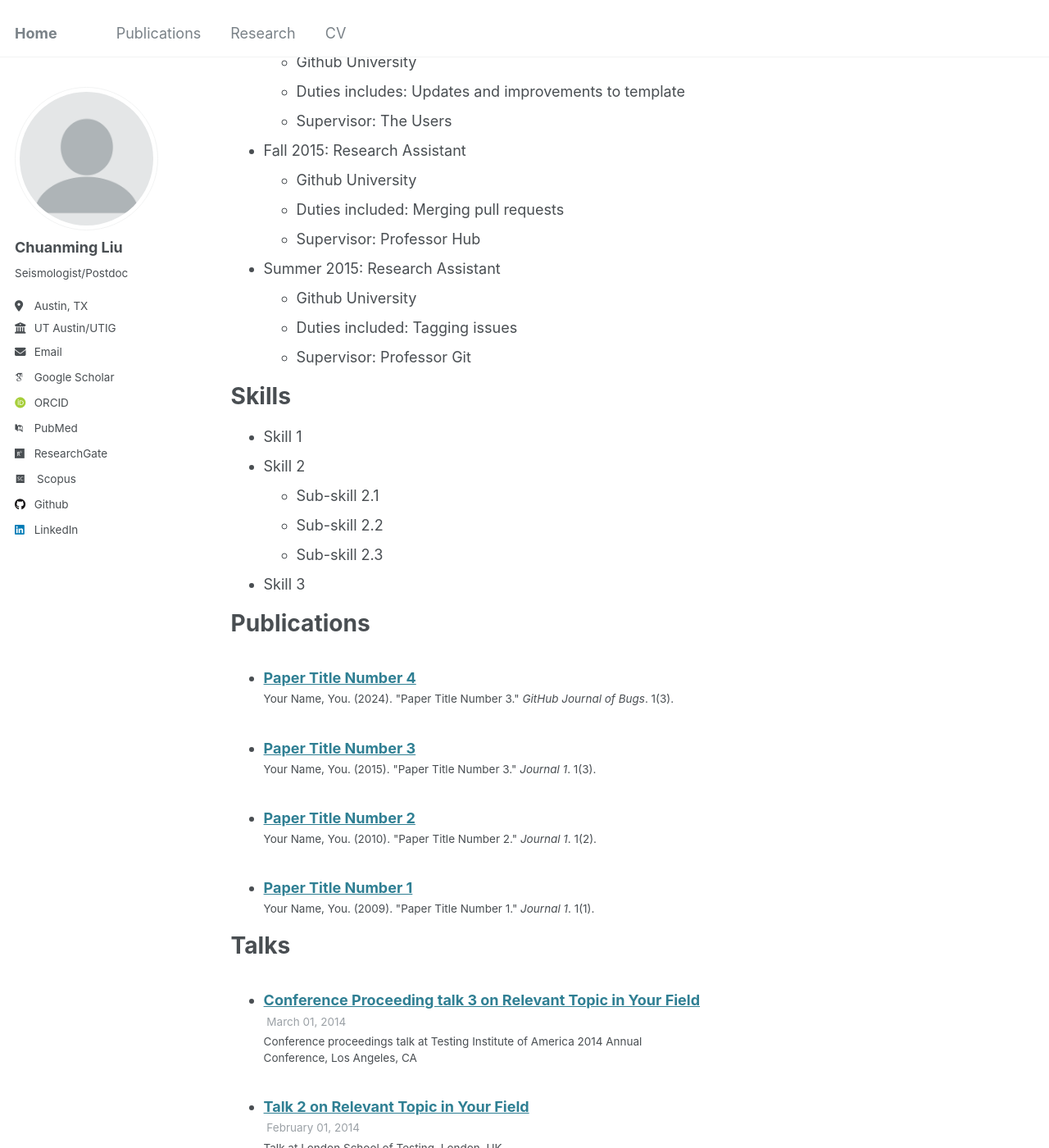
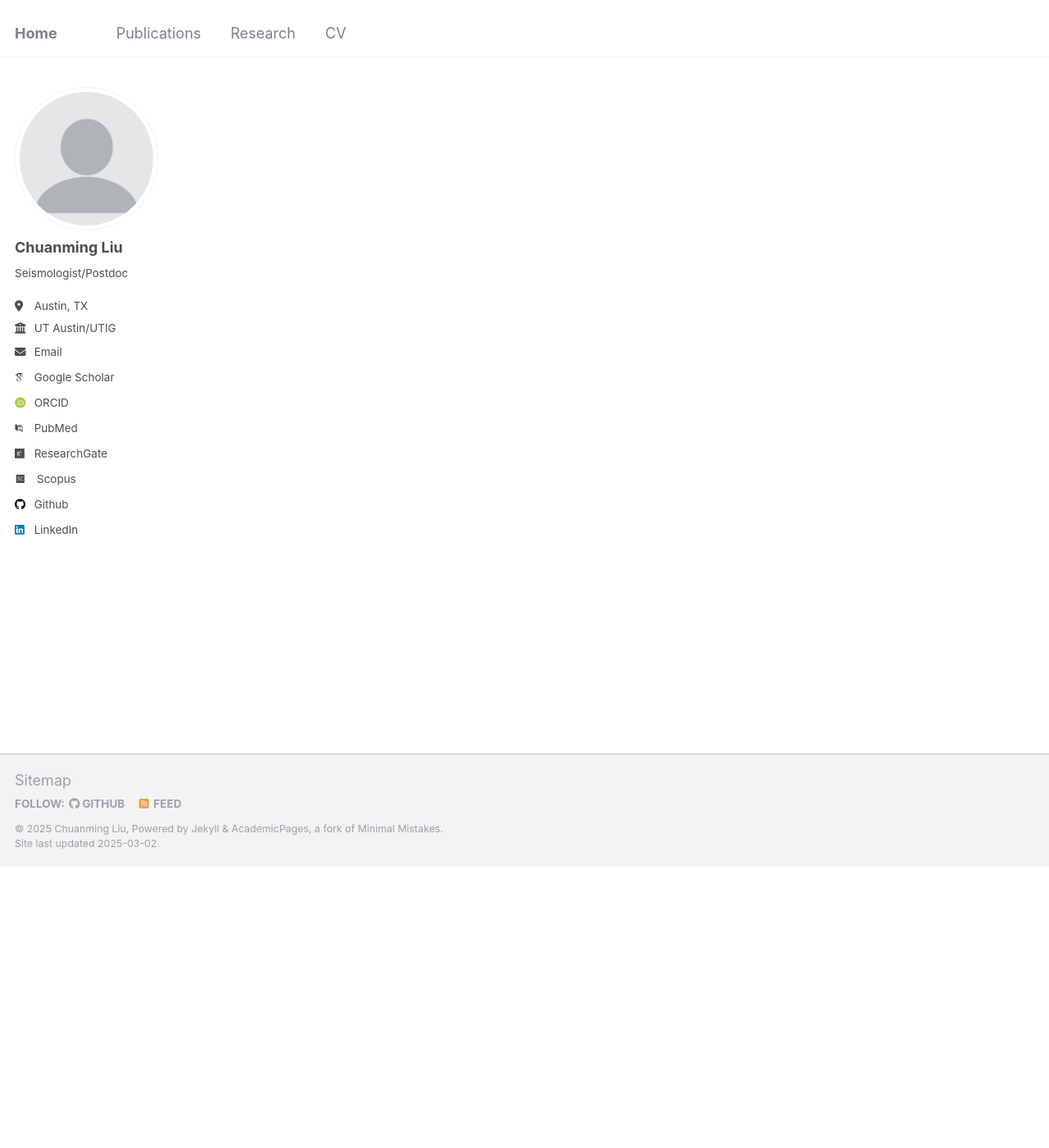
Before and after one commit to Chuanming-Liu/Chuanming-Liu.github.io, a Jekyll site: the page built from _pages/cv.md, in a window 1280 px wide and 1400 px high, scrolled down 343 px. Shown: the whole window at 82% size. Built offline with Jekyll 4.4.1, drawn with Linux system fonts in a browser that asks for light colours; some web fonts are replaced; some of the changed text lies outside the part shown.

Commit message:
Update cv.md

```diff
--- a/_pages/cv.md
+++ b/_pages/cv.md
@@ -11,54 +11,3 @@ redirect_from:
 
 Education
 ======
-* Ph.D in Colorado University, 2023
-* M.S. in Jekyll, GitHub University, 2014
-* B.S. in GitHub, GitHub University, 2012
-
-Work experience
-======
-* Spring 2024: Academic Pages Collaborator
-  * Github University
-  * Duties includes: Updates and improvements to template
-  * Supervisor: The Users
-
-* Fall 2015: Research Assistant
-  * Github University
-  * Duties included: Merging pull requests
-  * Supervisor: Professor Hub
-
-* Summer 2015: Research Assistant
-  * Github University
-  * Duties included: Tagging issues
-  * Supervisor: Professor Git
-
-Skills
-======
-* Skill 1
-* Skill 2
-  * Sub-skill 2.1
-  * Sub-skill 2.2
-  * Sub-skill 2.3
-* Skill 3
-
-Publications
-======
-  <ul>{% for post in site.publications reversed %}
-    {% include archive-single-cv.html %}
-  {% endfor %}</ul>
-
-Talks
-======
-  <ul>{% for post in site.talks reversed %}
-    {% include archive-single-talk-cv.html  %}
-  {% endfor %}</ul>
-
-Teaching
-======
-  <ul>{% for post in site.teaching reversed %}
-    {% include archive-single-cv.html %}
-  {% endfor %}</ul>
-
-Service and leadership
-======
-* Currently signed in to 43 different slack teams
```
